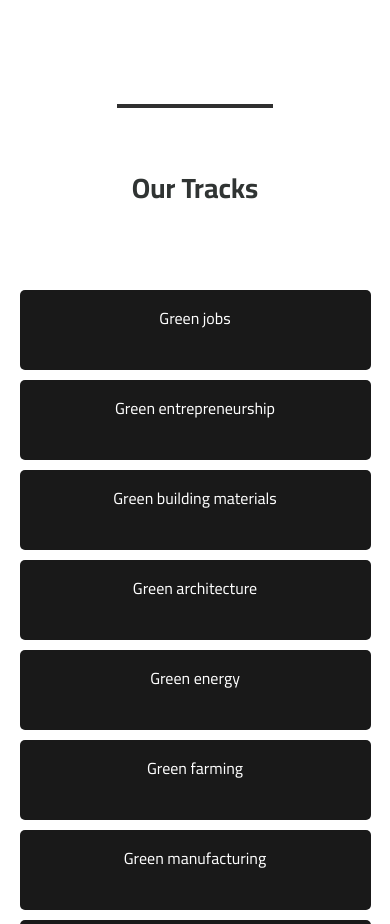
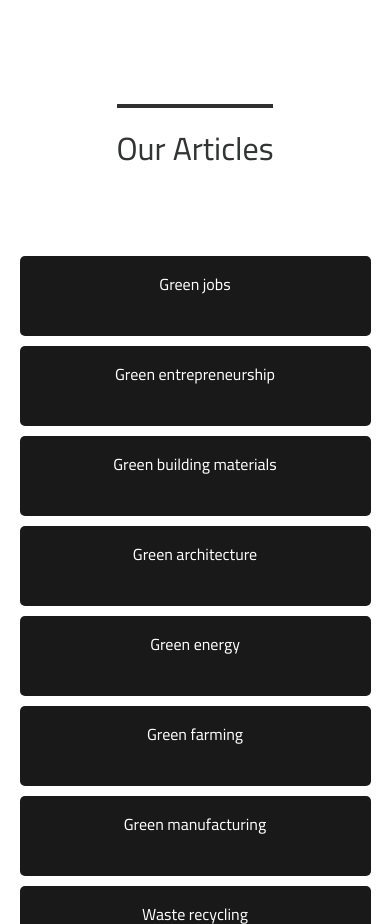
Before and after one commit to momen882001/Greex_Website, a React (Create React App) app: page /awareness in a window 390 px wide. Shown: the part 800-1724 px from the top of the page. Built offline with nearby package versions, Linux system fonts and the light colour scheme.

Commit message:
Footer Responsive

```diff
--- a/src/Components/Awareness/Awareness.jsx
+++ b/src/Components/Awareness/Awareness.jsx
@@ -12,7 +12,7 @@ function Awareness() {
     <div>
         <Navbar/>
         <Video2/>
-        <h1>Our Tracks</h1>
+        <p className='video-text'>Our Articles</p>
       <div className="container">
         <section className="side" style={{padding:"0", margin:"0"}}>
           <img src= {imgLeft} alt="" size="2x" style={{padding:"0", margin:"0"}}/>
--- a/src/Components/Home/Footer/Footer.css
+++ b/src/Components/Home/Footer/Footer.css
@@ -12,7 +12,7 @@
 
   .footer .container-footer {
     display: grid;
-    grid-template-columns: repeat(auto-fill, minmax(250px, 1fr));
+    grid-template-columns: repeat(auto-fill, minmax(25vw, 1fr));
     gap: 70px;
     padding-left: 80px;
     padding-right: 80px;
```
